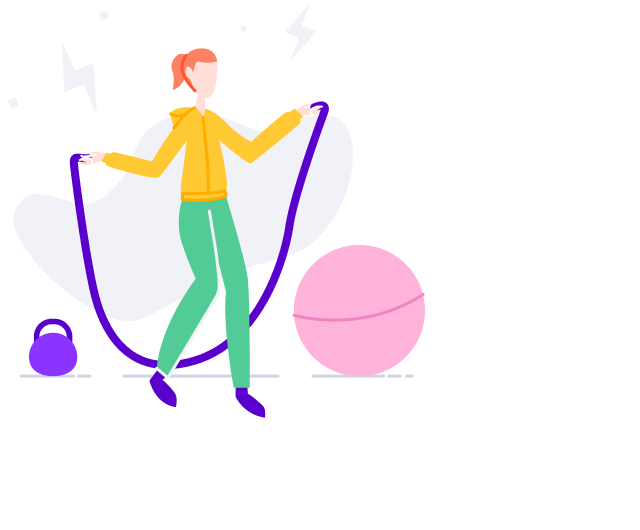
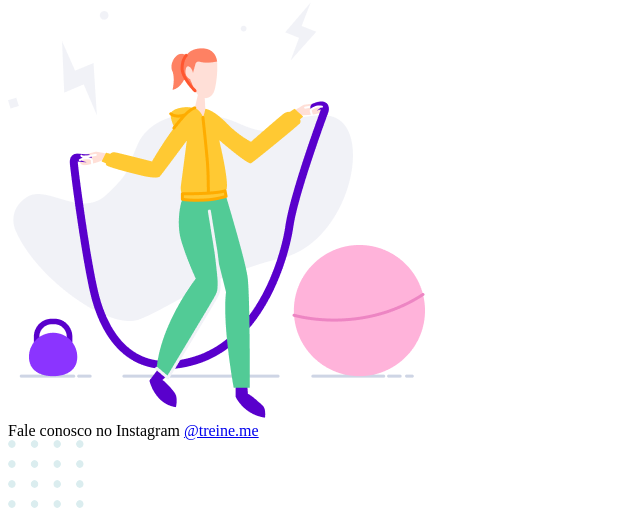
Before and after one commit to vinicioslimer/Rocketseat-Explorer, a plain HTML site: page Nivel 2/Projeto 02/index.html in a window 1280 px wide. Shown: the part 277-807 px from the top of the page, without its empty margins (0-640 px from the left). Drawn offline with Linux system fonts and the light colour scheme.

Commit message:
Finalizando a estrutura do HTML semântico

```diff
--- a/Nivel 2/Projeto 02/index.html
+++ b/Nivel 2/Projeto 02/index.html
@@ -18,8 +18,8 @@
         <li>Treinar</li>
       </ul>
     </nav>
+  </header>
 
-  </header>
   <main>
     <section class="text">
       <h1>Treinos exclusivos
@@ -39,8 +39,12 @@
 
   </main>
   <footer>
-
+    Fale conosco no Instagram
+    <a href="https://instagram.com/treineme" target="_blank">@treine.me</a>
   </footer>
   </div>
+
+  <img src="assets/balls.svg" alt="Bolinhas decorativas verdes no canto inferior direito da página">
+
 </body>
 </html>
```
